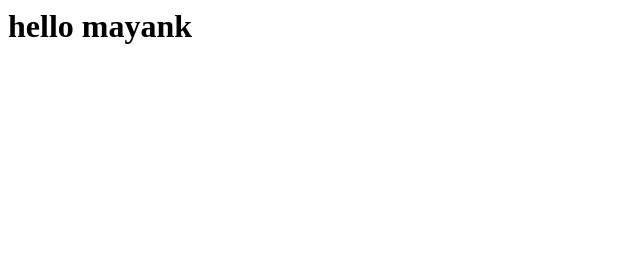
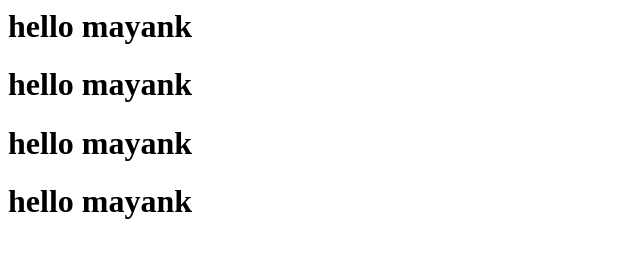
Before and after one commit to mayankdudwewala/test, a plain HTML site: page index.html in a window 1280 px wide. Shown: the whole page, without its empty margins (0-640 px from the left). Drawn offline with Linux system fonts and the light colour scheme.

Commit message:
Second VErsion

```diff
--- a/index.html
+++ b/index.html
@@ -27,5 +27,8 @@ console.log(document.cookie)
 
     </script>
 <h1>hello mayank</h1>
+<h1>hello mayank</h1>
+<h1>hello mayank</h1>
+<h1>hello mayank</h1>
 </body>
 </html>
```
